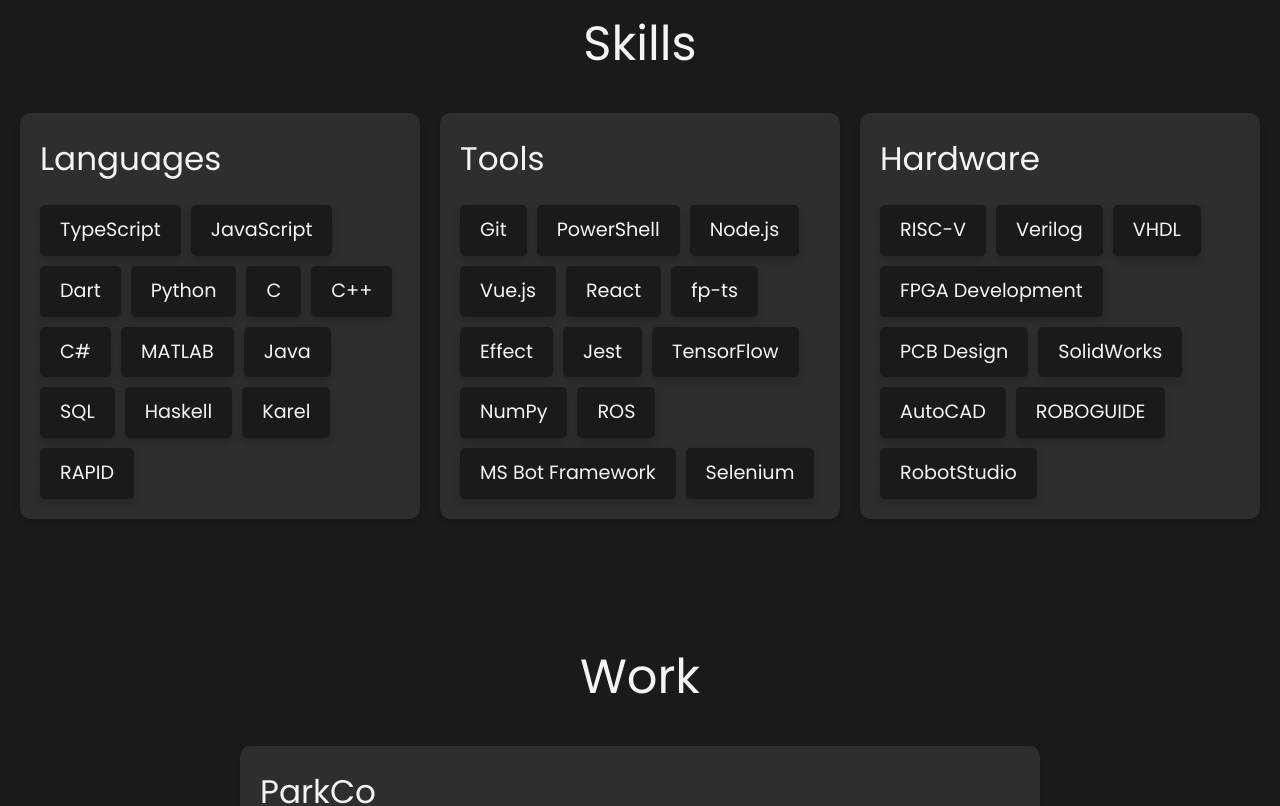
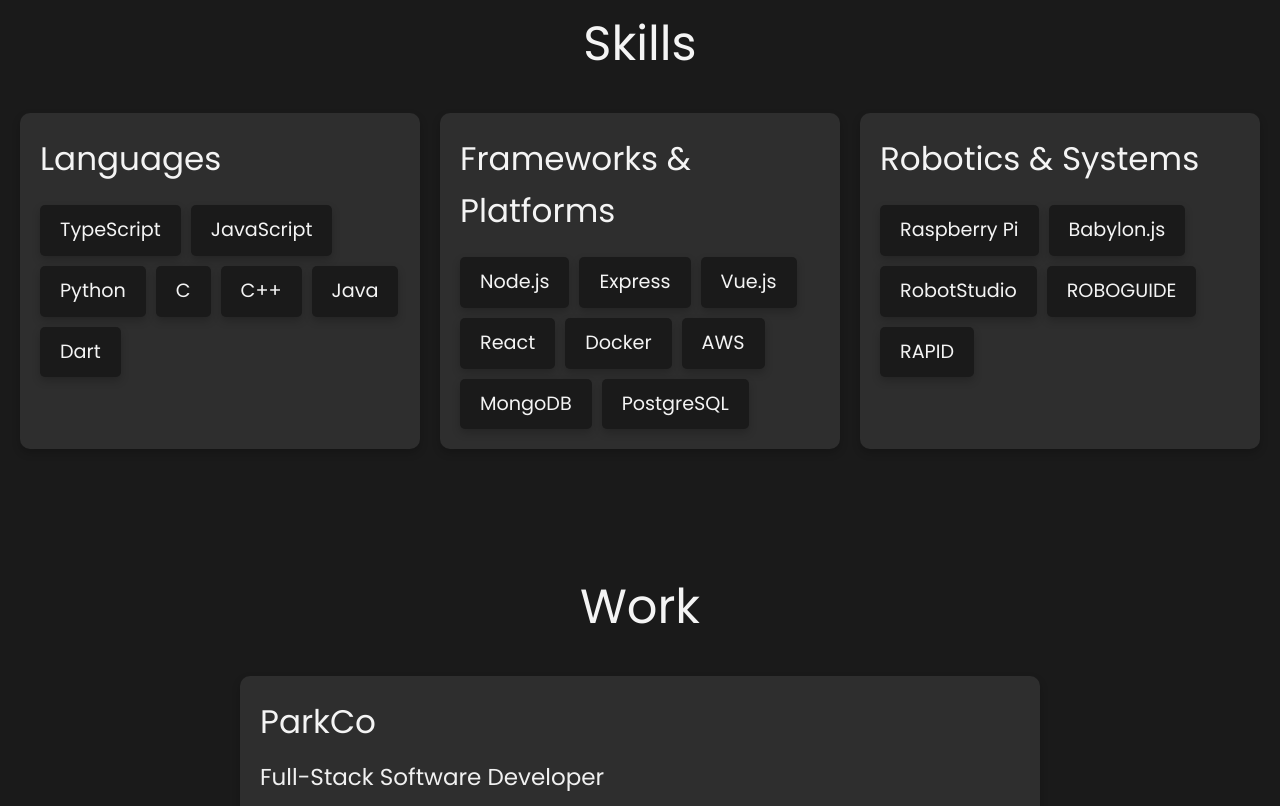
Before and after one commit to connorssweet/connorssweet.github.io, a React (Create React App) app: page / in a window 1280 px wide. Shown: the part 1500-2306 px from the top of the page. Built offline with nearby package versions, Linux system fonts and the light colour scheme.

Commit message:
Updated resume and cleaned skills

```diff
--- a/src/components/AboutMeSection.tsx
+++ b/src/components/AboutMeSection.tsx
@@ -6,7 +6,7 @@
 
 const AboutMeSection: React.FC = () => {
   const handleResumeClick = () => {
-    window.open('/connor_sweet_resume.pdf', '_blank');
+    window.open('/resume', '_blank');
   };
 
   return (
--- a/src/components/SocialIcons.tsx
+++ b/src/components/SocialIcons.tsx
@@ -23,7 +23,7 @@
       <a href="mailto:connor.s.sweet@gmail.com" className="social-icon email">
         <i className="fas fa-envelope"></i>
       </a>
-      <a
+      {/* <a
         href="https://open.spotify.com/artist/6guDpYcPZwOGb452Mg4HV4"
         target="_blank"
         rel="noopener noreferrer"
@@ -31,7 +31,7 @@
         className="social-icon spotify"
       >
         <i className="fab fa-spotify"></i>
-      </a>
+      </a> */}
     </div>
   );
 };
--- a/src/data/skills.json
+++ b/src/data/skills.json
@@ -2,42 +2,27 @@
   "Languages": [
     "TypeScript",
     "JavaScript",
-    "Dart",
     "Python",
     "C",
     "C++",
-    "C#",
-    "MATLAB",
     "Java",
-    "SQL",
-    "Haskell",
-    "Karel",
-    "RAPID"
+    "Dart"
   ],
-  "Tools": [
-    "Git",
-    "PowerShell",
+  "Frameworks & Platforms": [
     "Node.js",
+    "Express",
     "Vue.js",
     "React",
-    "fp-ts",
-    "Effect",
-    "Jest",
-    "TensorFlow",
-    "NumPy",
-    "ROS",
-    "MS Bot Framework",
-    "Selenium"
+    "Docker",
+    "AWS",
+    "MongoDB",
+    "PostgreSQL"
   ],
-  "Hardware": [
-    "RISC-V",
-    "Verilog",
-    "VHDL",
-    "FPGA Development",
-    "PCB Design",
-    "SolidWorks",
-    "AutoCAD",
+  "Robotics & Systems": [
+    "Raspberry Pi",
+    "Babylon.js",
+    "RobotStudio",
     "ROBOGUIDE",
-    "RobotStudio"
+    "RAPID"
   ]
 }
--- a/src/data/work.json
+++ b/src/data/work.json
@@ -4,7 +4,10 @@
     "role": "Full-Stack Software Developer",
     "years": ["Feb 2026 - Present"],
     "description": [
-      "TBD"
+      "Built a Node.js integration with third-party parking enforcement systems using SOAP/XML workflows to synchronize transaction data across distributed services",
+      "Developed a Python proof-of-concept for a Raspberry Pi-based edge controller that abstracted hardware interfaces, prioritized real-time operational tasks through queue scheduling, and improved reliability through explicit error modeling",
+      "Supported cloud deployments and production infrastructure using Docker and AWS (ECS, ECR, CloudWatch), including service rollbacks, environment configuration, and release troubleshooting",
+      "Improved backend reliability by implementing API fixes across payment, permissions, and bulk-upload workflows, including redesigning error handling to replace unhandled failures with structured responses"
     ]
   },
   {
```
Also changed, not shown: 1 other file (tests, documents, lock files or other folders).
